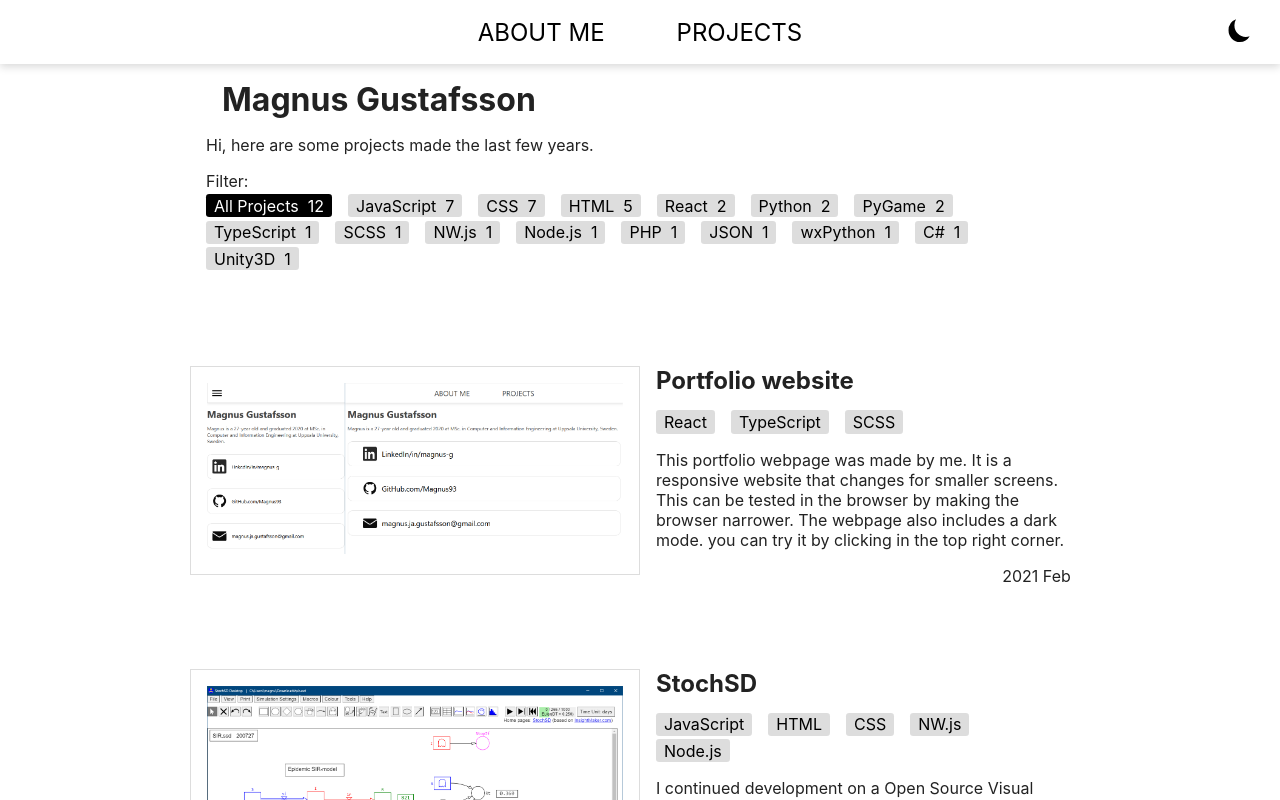
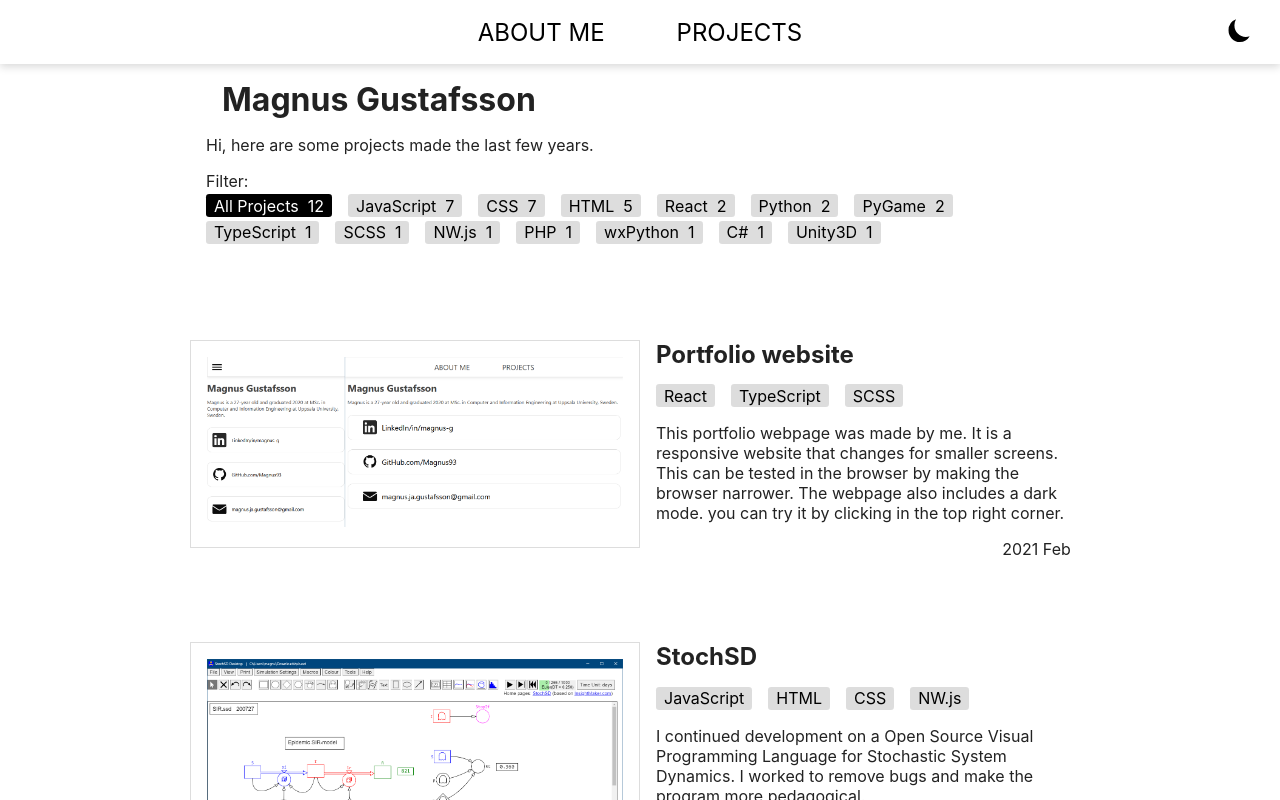
Before and after one commit to Magnus93/magnus-g-ts, a React app: page / in a window 1280 px wide. Shown: the top 800 px of the page. Built offline with nearby package versions, Linux system fonts and the light colour scheme.

Commit message:
Remove unnececery tags

```diff
--- a/src/components/ProjectsPage/project.ts
+++ b/src/components/ProjectsPage/project.ts
@@ -36,7 +36,7 @@ let projects : ProjectData[] = [
     {
         title: "StochSD",
         image: stochsdimg,
-        tags: ["JavaScript", "HTML", "CSS", "NW.js", "Node.js"],
+        tags: ["JavaScript", "HTML", "CSS", "NW.js"],
         desc: "I continued development on a Open Source Visual Programming Language for Stochastic System Dynamics. I worked to remove bugs and make the program more pedagogical.",
         time: "2018 - 2020",
         links: [
@@ -86,7 +86,7 @@ let projects : ProjectData[] = [
     {
         title: "Old Portfolio website",
         image: oldportfolioimg,
-        tags: ["PHP", "CSS", "JSON"],
+        tags: ["PHP", "CSS"],
         desc: "The website is hosted for free on herokuapp and therefore takes a few seconds to load.",
         time: "2017",
         links: [
```
